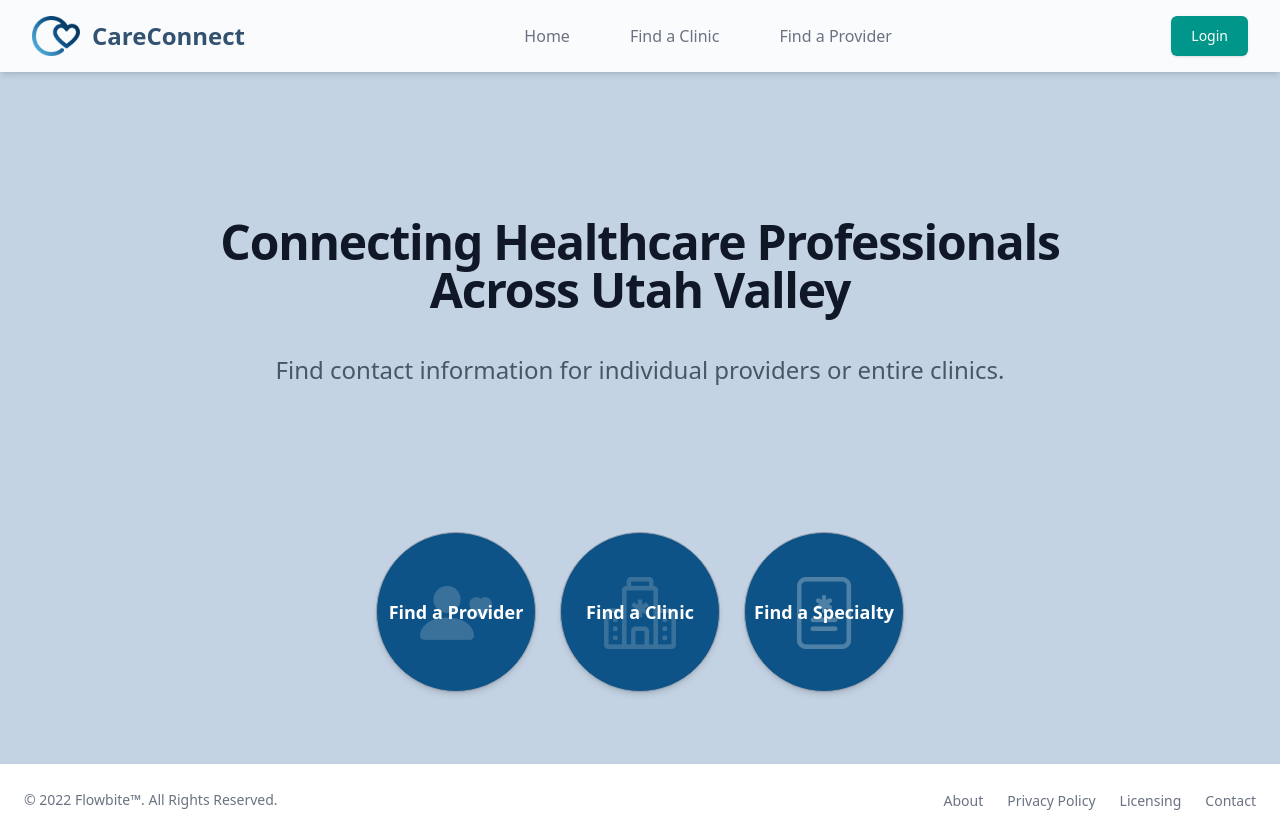
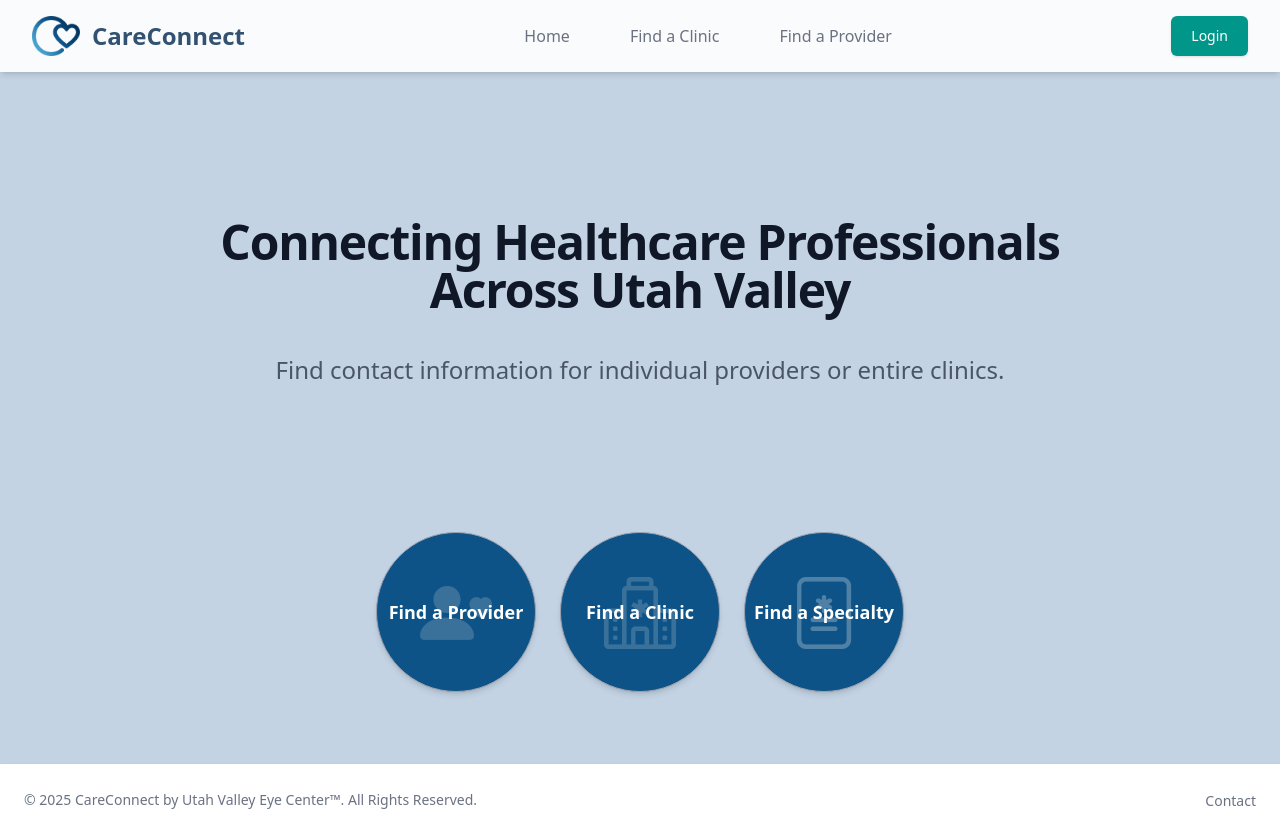
Before and after one commit to kjirstenhernandez/careConnect, a Vue app in the folder client/: page / in a window 1280 px wide. Built offline with nearby package versions, Linux system fonts and the light colour scheme; no server answers.

Commit message:
Added comments

```diff
--- a/client/src/components/CardWrapper.vue
+++ b/client/src/components/CardWrapper.vue
@@ -1,13 +1,18 @@
+<!-- Card Wrapper Component
+ A reusable container that displays a grid of card components (ProviderCard or ClinicCard) based on the provided type and items array. Iterates over the items to render each card, applies standardized CSS for layout, and shows error messages if needed.  -->
 <template>
   <div class="container">
+    <!-- Error message is displayed if applicable -->
     <p
       class="error"
       v-if="error"
     >
       {{ error }}
     </p>
+    <!-- Container for cards -->
     <div class="card-container">
       <div class="grid grid-cols-1 md:grid-cols-2 lg:grid-cols-3 gap-4">
+        <!-- The component space, dynamically renders either a provider card or clinic card depending on the value of "type" from the props.  Binds each card to its item's values-->
         <component
           v-for="itemObj in items"
           :key="itemObj.item.id"
@@ -23,6 +28,7 @@
 import ProviderCard from '@/components/ProviderCard.vue';
 import ClinicCard from '@/components/ClinicCard.vue';
 import { ref, watch } from 'vue';
+
 const error = ref<string | null>(null);
 
 const props = defineProps<{
@@ -30,21 +36,31 @@ const props = defineProps<{
   items: any[];
 }>();
 
-let cardMap = {
+// Sets the properties as read-only and specifies their types.
+const cardMap = {
   providers: ProviderCard,
   clinics: ClinicCard,
 } as const;
 
+// Establishes which card type should be used to build the component, given the "type" prop
 let cardType;
 if (props.type === 'providers') {
   cardType = cardMap.providers;
 } else {
   cardType = cardMap.clinics;
 }
+
+// Watches for if teh value of props.items changed.  If it does, checks that teh new value is  an array
+
 watch(
   () => props.items,
-  () => {
-    console.log('CardWrapper Prop.items: ' + { ...props.items });
+  ((newItems) => {
+    if (!Array.isArray(newItems)) {
+      error.value = "Items prop must be an array.";
+    } else {
+      error.value = null; // Clear error if resolved
+    }
   }
-);
+));
+
 </script>
--- a/client/src/components/Footer.vue
+++ b/client/src/components/Footer.vue
@@ -1,21 +1,23 @@
+<!-- Footer
+  Renders the website footer component. Includes the details for copyright information, and links that can be commented back in later when needed.  Currently only "Contact" link is visible, but has not been implemented.
+-->
 <template>
-  <!-- component -->
-  <!-- This is an example component -->
   <div class="w-screen mx-auto">
     <footer
       class="p-4 bg-white shadow md:flex md:items-center md:justify-between md:p-6"
     >
       <span class="text-sm text-gray-500 sm:text-center dark:text-gray-400"
-        >© 2022
+        >© 2025
         <a
           href="https://flowbite.com"
           class="hover:underline"
           target="_blank"
-          >Flowbite™</a
+          >CareConnect by Utah Valley Eye Center™</a
         >. All Rights Reserved.
       </span>
       <ul class="flex flex-wrap items-center mt-3 sm:mt-0">
-        <li>
+        <!-- Additonal links can be populated as needed -->
+        <!-- <li>
           <a
             href="#"
             class="mr-4 text-sm text-gray-500 hover:underline md:mr-6 dark:text-gray-400"
@@ -35,7 +37,7 @@
             class="mr-4 text-sm text-gray-500 hover:underline md:mr-6 dark:text-gray-400"
             >Licensing</a
           >
-        </li>
+        </li> -->
         <li>
           <a
             href="#"
--- a/client/src/components/Hero.vue
+++ b/client/src/components/Hero.vue
@@ -1,4 +1,7 @@
-<!-- Hero.vue -->
+<!--  Hero Component
+
+  Displays a visibly-appealing header section for the app, including a main title and subtitle.
+  Introduces the app and its purpose to users. -->
 <template>
   <div
     class="flex flex-col items-center justify-center mb-2 w-full h-[40vh] space-y-10 px-4 pb-5 sm:px-6 sm:-mb-1"
--- a/client/src/components/SearchTabs.vue
+++ b/client/src/components/SearchTabs.vue
@@ -1,3 +1,9 @@
+<!--
+  SearchTabs Component
+
+  Displays tab buttons for switching between search categories (Providers, Clinics, Specialties).
+  Updates the route to reflect the selected category.
+-->
 <template>
   <section>
     <nav class="mt-8 sm:px-6 md:overflow-x-hidden">
@@ -34,10 +40,18 @@
 import router from '@/router';
 import { useRoute } from 'vue-router';
 import { computed } from 'vue';
-const props = defineProps<{ type: string }>();
+
+// Props:
+// - type: Current search category (e.g., "providers", "clinics", "specialties")
+const props = defineProps<{
+  type: string
+}>();
 const route = useRoute();
+
+// currentType: Computed value for the active tab, defaults to "providers"
 const currentType = computed(() => props.type || 'providers');
 
+// changeType: Navigates to the same route with the selected type as a parameter
 function changeType(newType: string) {
   router.push({
     name: route.name,
```
Also changed, not shown: client/src/components/ActionCircle.vue (+24 -3 lines), client/src/components/ClinicCard.vue (+18 -0 lines), client/src/components/LocationCard.vue (+12 -0 lines), client/src/components/MiniCard.vue (+16 -0 lines), client/src/components/NavBar.vue (+11 -1 lines), client/src/components/ProviderCard.vue (+16 -0 lines), client/src/components/SearchBar.vue (+18 -0 lines).
